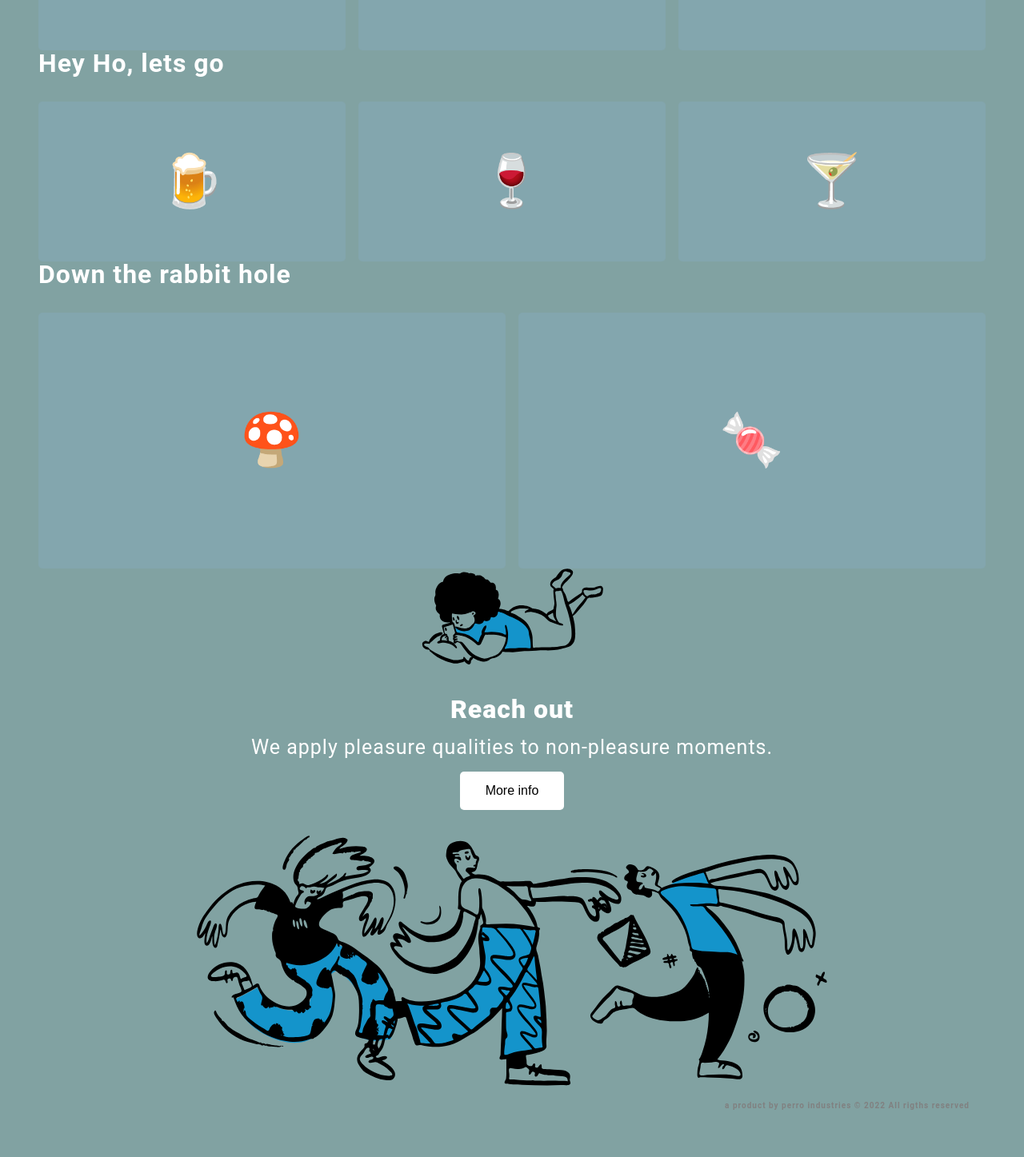
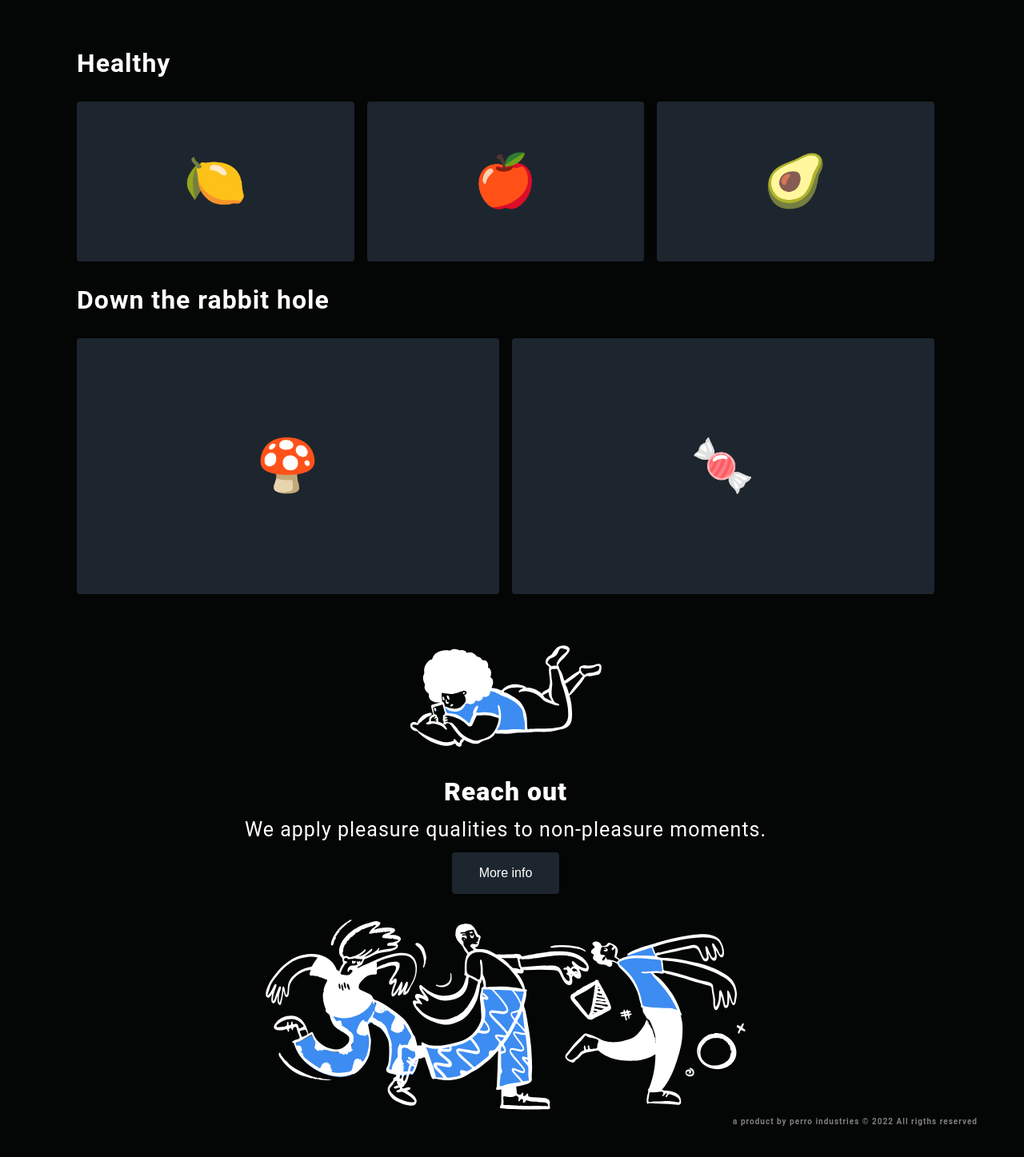
Before and after one commit to germaimo/perro, a React (Create React App) app: page / in a window 1280 px wide. Shown: the part 785-2232 px from the top of the page at 80% size. After the commit the page ends 2203 px from the top, so only its background shows below. Built offline with nearby package versions, Linux system fonts and the light colour scheme; a web font is replaced by a local one.

Commit message:
mejorado un poco la estetica, saque styles en linea y pase a module

```diff
--- a/src/components/App/App.module.css
+++ b/src/components/App/App.module.css
@@ -2,7 +2,7 @@
     font-size: 2em;
     font-weight: bold;
     color: white;
-    padding: 1.5em;
+    padding: 1.5em 1.5em 0 1em;
 }
 
 .header_menu_container{
--- a/src/components/Content/Content.js
+++ b/src/components/Content/Content.js
@@ -9,11 +9,13 @@ const Content = () => {
           </div>
           <br/>
 
-          <Features textTitle={'Healthy'} items={[`🍋`, `🍎`, `🥑`]} clasx={'items-3'} />
+          <div className={styles['features']}>
+            <Features textTitle={'Healthy'} items={[`🍋`, `🍎`, `🥑`]} clasx={'items-3'} />
 
-          <Features textTitle={'Hey Ho, lets go'} items={[`🍺`, `🍷`, `🍸`]} clasx={'items-3'}/>
+            {/* <Features textTitle={'Hey Ho, lets go'} items={[`🍺`, `🍷`, `🍸`]} clasx={'items-3'}/> */}
 
-          <Features textTitle={'Down the rabbit hole'} items={[`🍄`, `🍬`]} clasx={'items-2'}/>
+            <Features textTitle={'Down the rabbit hole'} items={[`🍄`, `🍬`]} clasx={'items-2'}/>
+          </div>
         </>
   )
 
--- a/src/components/Content/Content.module.css
+++ b/src/components/Content/Content.module.css
@@ -7,7 +7,7 @@
 
 .content_hero{
     width: 100%;
-    height: 55vh;
+    min-height: 80vh;
     border-radius: 15px;
     background-image: url('../../assets/pawel-czerwinski-8uZPynIu-rQ-unsplash.jpg');
     background-repeat: no-repeat;
@@ -26,6 +26,10 @@
     margin-left: 0.5em;
 }
 
+.features{
+    margin: 2em;
+}
+
 @keyframes mov {
     from {background-position: 1px 0px;}
     to {background-position: 1px -2000px;}
--- a/src/components/Features/Features.js
+++ b/src/components/Features/Features.js
@@ -5,7 +5,7 @@ const Features = ({ textTitle,clasx, items }) => {
   console.log(clasx);
 
   return ( <>
-  <h2>{textTitle}</h2>
+  <h2 className={styles['features_h2']} >{textTitle}</h2>
       <div className={`${styles['content_features']} ${styles[clasx]}`}>
 
         {items.map((item) => {
--- a/src/components/Features/Features.module.css
+++ b/src/components/Features/Features.module.css
@@ -17,7 +17,7 @@
 .content_features div{
     border: 2px dashed transparent;
     background-color: #89b5dc30;
-    border-radius: 5px;
+    border-radius: 4px;
     display: flex;
     align-items: center;
     justify-content: center;
@@ -29,6 +29,7 @@
 
 .content_features div:hover{
     border: 2px dashed white;
+    border-radius: 5px;
 
     transition-property: all;
     transition-duration: 0.5s;
@@ -39,3 +40,8 @@
 .content_features div p{
     font-size: 2em;
 }
+
+
+.features_h2{
+    margin-top: 1em;
+}
--- a/src/components/Footer/Footer.js
+++ b/src/components/Footer/Footer.js
@@ -5,7 +5,7 @@ import contact from '../../assets/reach-out.svg'
 
 const Footer = () => {
   return ( <div>
-      <img src={contact} styles={'width: 30%'} alt='person resting using phone' />
+      <img src={contact} className={styles['img_reachOut']} alt='person resting using phone' />
 
         <div className={styles['more']}>
           <h5>Reach out</h5>
@@ -13,7 +13,7 @@ const Footer = () => {
           <div><button>More info</button></div>
         </div>
 
-      <img src={dancing} styles={'width: 70%'} alt='people dancing' />
+      <img src={dancing} className={styles['img_dancing']} alt='people dancing' />
       <div className={styles['text_footer']}> a product by perro industries © 2022 All rigths reserved</div>
   </div> )
 }
--- a/src/components/Footer/Footer.module.css
+++ b/src/components/Footer/Footer.module.css
@@ -19,12 +19,21 @@ h5{
 img{
     display: flex;
     margin: 0 auto;
-    filter: hue-rotate(215deg);
+    filter: invert(1) hue-rotate(416deg);
 }
+
+.img_reachOut{
+    width: 20%;
+}
+
+.img_dancing{
+    width: 50%;
+}
+
 
 .text_footer{
     font-size: 10px;
-    padding: 2em;
+    padding: 1em;
     color: grey;
     text-align: end;
 }
--- a/src/index.css
+++ b/src/index.css
@@ -65,13 +65,13 @@ ul{
 
 button {
     display: inline-block;
-    border: none;
+    border: 2px solid transparent;
     padding: 1rem 2rem;
-    border-radius: 5px;
+    border-radius: 4px;
     margin: 0;
     text-decoration: none;
-    background: white;
-    color: black;
+    background: #89b5dc30;
+    color: white;
     font-family: sans-serif;
     font-size: 1rem;
     line-height: 1;
@@ -84,8 +84,10 @@ button {
 
 button:hover,
 button:focus {
-    background:#1494cb ;
+    background:#1494cb;
     color: white;
+    border-radius: 5px;
+    border: 2px dashed white;
 }
 
 button:focus {
@@ -109,7 +111,7 @@ body {
     font-style: normal;
   -webkit-font-smoothing: antialiased;
   -moz-osx-font-smoothing: grayscale;
-  background-color: #81a2a2;
+  background-color: #040505;
   letter-spacing: 1px;
 }
 
```
